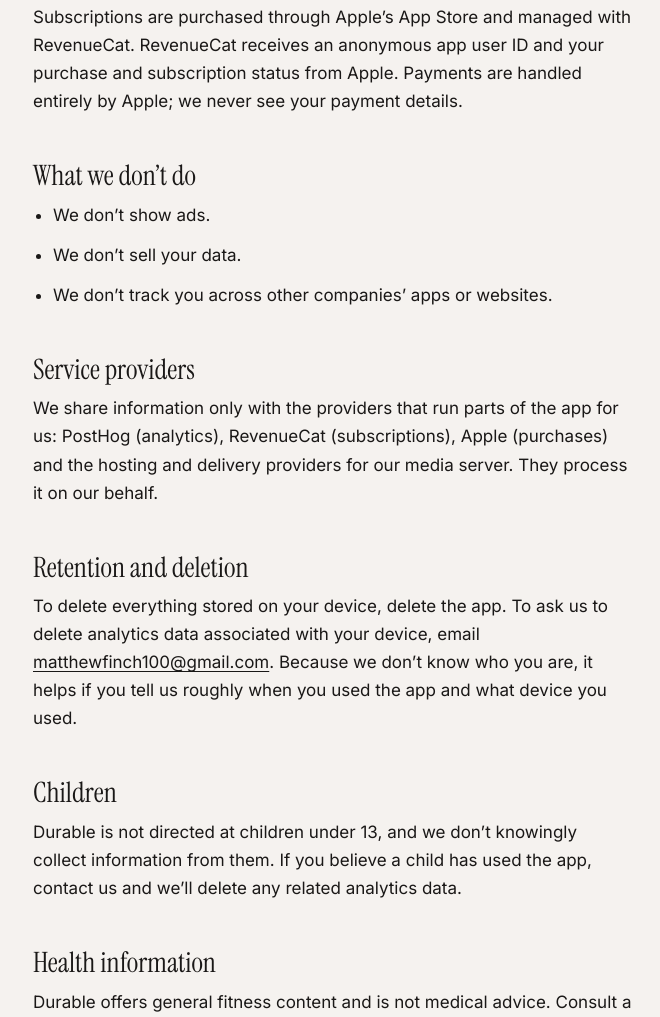
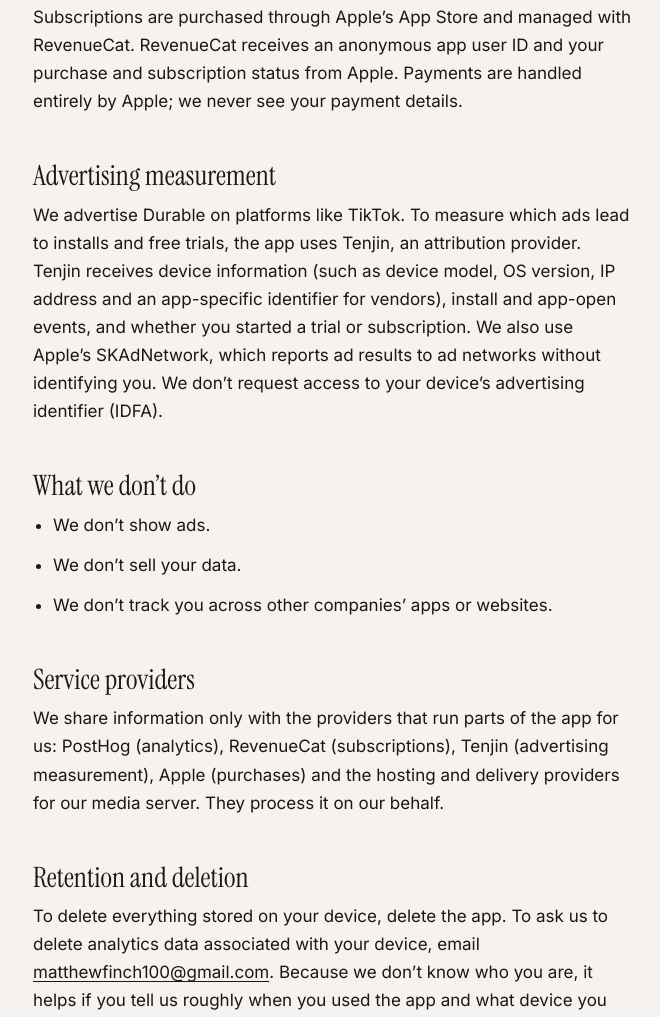
Before and after one commit to mfinch19/durable-site, a plain HTML site: page privacy.html in a window 1280 px wide. Shown: the part 1510-2527 px from the top of the page, without its empty margins (307-967 px from the left). Drawn offline with Linux system fonts and the light colour scheme.

Commit message:
Privacy: add Tenjin advertising measurement

```diff
--- a/privacy.html
+++ b/privacy.html
@@ -56,6 +56,9 @@
 <h2>Subscriptions</h2>
 <p>Subscriptions are purchased through Apple’s App Store and managed with RevenueCat. RevenueCat receives an anonymous app user ID and your purchase and subscription status from Apple. Payments are handled entirely by Apple; we never see your payment details.</p>
 
+<h2>Advertising measurement</h2>
+<p>We advertise Durable on platforms like TikTok. To measure which ads lead to installs and free trials, the app uses Tenjin, an attribution provider. Tenjin receives device information (such as device model, OS version, IP address and an app-specific identifier for vendors), install and app-open events, and whether you started a trial or subscription. We also use Apple’s SKAdNetwork, which reports ad results to ad networks without identifying you. We don’t request access to your device’s advertising identifier (IDFA).</p>
+
 <h2>What we don’t do</h2>
 <ul>
   <li>We don’t show ads.</li>
@@ -64,7 +67,7 @@
 </ul>
 
 <h2>Service providers</h2>
-<p>We share information only with the providers that run parts of the app for us: PostHog (analytics), RevenueCat (subscriptions), Apple (purchases) and the hosting and delivery providers for our media server. They process it on our behalf.</p>
+<p>We share information only with the providers that run parts of the app for us: PostHog (analytics), RevenueCat (subscriptions), Tenjin (advertising measurement), Apple (purchases) and the hosting and delivery providers for our media server. They process it on our behalf.</p>
 
 <h2>Retention and deletion</h2>
 <p>To delete everything stored on your device, delete the app. To ask us to delete analytics data associated with your device, email <a href="mailto:matthewfinch100@gmail.com">matthewfinch100@gmail.com</a>. Because we don’t know who you are, it helps if you tell us roughly when you used the app and what device you used.</p>
```
